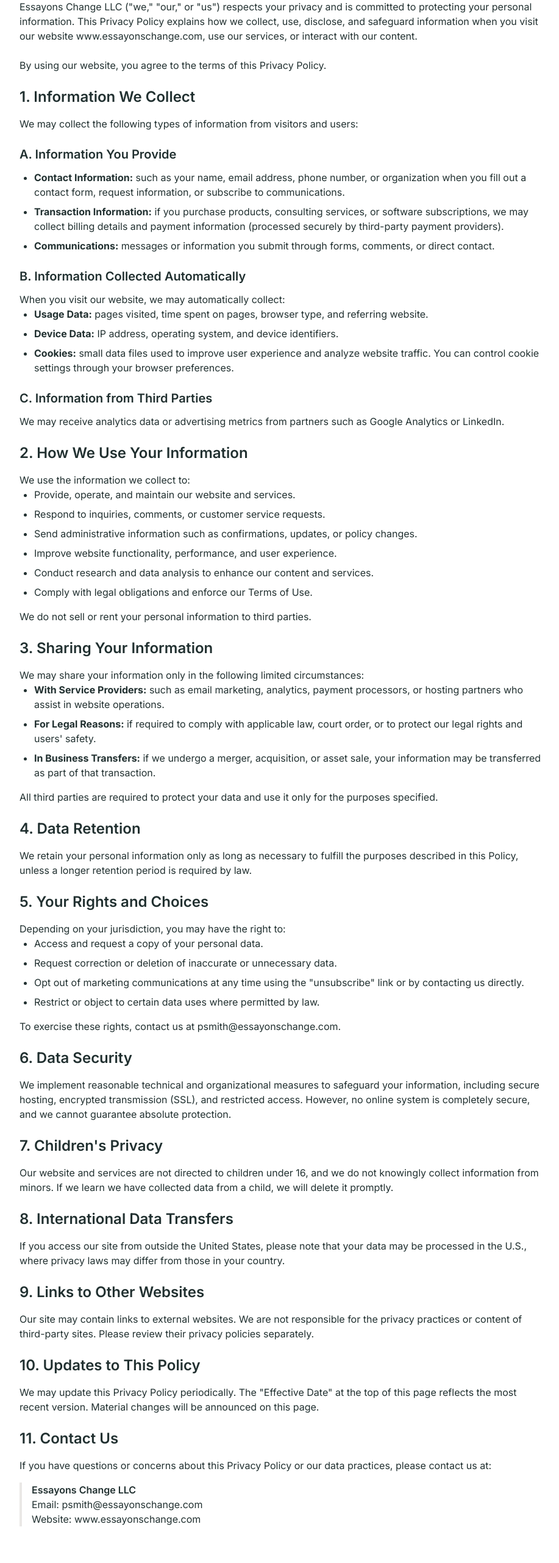
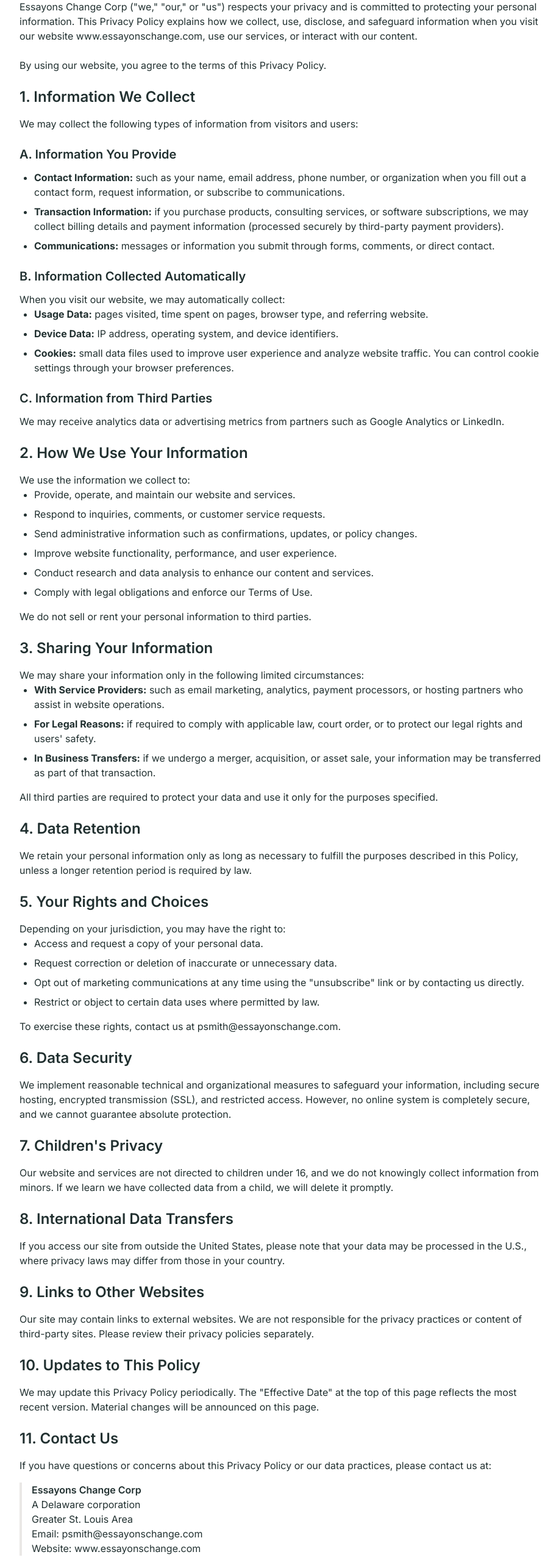
Before and after one commit to psmithccld/Essayons_Change_Website, a React (Vite) app in the folder client/: page /privacy in a window 1280 px wide. Shown: the part 234-2797 px from the top of the page at 61% size, without its empty margins (176-1093 px from the left). Built offline with nearby package versions, Linux system fonts and the light colour scheme.

Commit message:
Update company name and last updated date in privacy policy

```diff
--- a/client/src/pages/privacy.tsx
+++ b/client/src/pages/privacy.tsx
@@ -4,12 +4,12 @@
       <h1 className="text-4xl font-bold mb-2" data-testid="text-privacy-title">Privacy Policy</h1>
       <p className="text-sm text-muted-foreground mb-8">
         Effective Date: October 27, 2025<br />
-        Last Updated: October 27, 2025
+        Last Updated: July 21, 2026
       </p>
 
       <div className="prose prose-slate max-w-none space-y-6">
         <p>
-          Essayons Change LLC ("we," "our," or "us") respects your privacy and is committed to protecting your personal information.
+          Essayons Change Corp ("we," "our," or "us") respects your privacy and is committed to protecting your personal information.
           This Privacy Policy explains how we collect, use, disclose, and safeguard information when you visit our website
           www.essayonschange.com, use our services, or interact with our content.
         </p>
@@ -130,7 +130,9 @@
           <h2 className="text-2xl font-semibold mb-4">11. Contact Us</h2>
           <p>If you have questions or concerns about this Privacy Policy or our data practices, please contact us at:</p>
           <div className="mt-4 pl-4 border-l-4 border-primary">
-            <p className="font-semibold">Essayons Change LLC</p>
+            <p className="font-semibold">Essayons Change Corp</p>
+            <p>A Delaware corporation</p>
+            <p>Greater St. Louis Area</p>
             <p>Email: <a href="mailto:psmith@essayonschange.com" className="text-primary hover:underline">psmith@essayonschange.com</a></p>
             <p>Website: <a href="https://www.essayonschange.com" className="text-primary hover:underline">www.essayonschange.com</a></p>
           </div>
```
